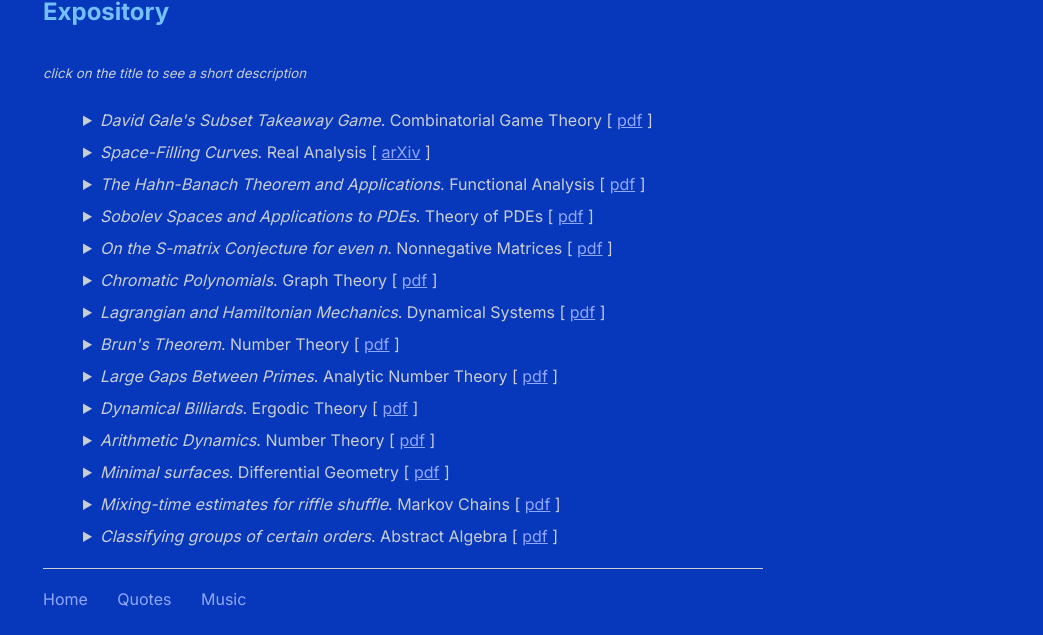
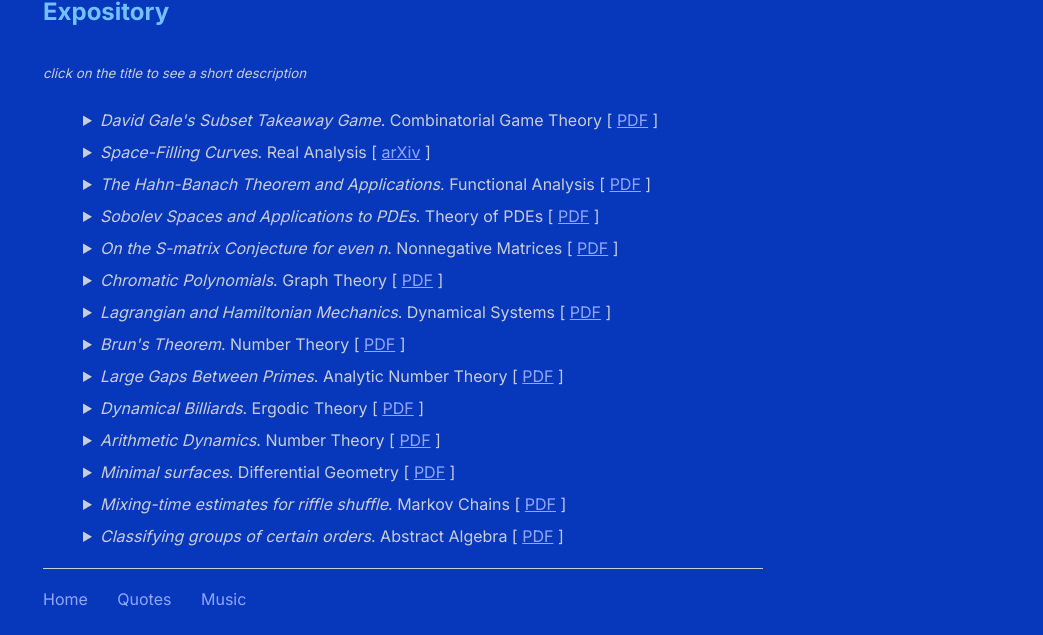
Before and after one commit to shihankanungo/shihankanungo.github.io, a Jekyll site: the page built from papers.md, in a window 1280 px wide. Shown: the part 1026-1661 px from the top of the page, without its empty margins (237-1280 px from the left). Built offline with Jekyll 4.4.1, drawn with Linux system fonts in a browser that asks for light colours.

Commit message:
Update papers.md

```diff
--- a/papers.md
+++ b/papers.md
@@ -35,7 +35,7 @@ title: Papers
 
 <ul> <li style="list-style-type: none;">
 <details>
-  <summary><i>David Gale's Subset Takeaway Game</i>. Combinatorial Game Theory [ <a href="subset-takeaway.pdf">pdf</a> ] </summary>
+  <summary><i>David Gale's Subset Takeaway Game</i>. Combinatorial Game Theory [ <a href="subset-takeaway.pdf">PDF</a> ] </summary>
   <small>We describe the natural interpretation of the game in terms of simplicial complexes, and the binary star reduction technique that shows that <i>Subset
   Takeaway</i> is a second player win for <i>n</i> < 7. We also look at Subset Takeway played on a graph, and compute the Grundy values for complete <i>n</i>-partite
   graphs and all bipartite graphs.<br></small><br>
@@ -50,49 +50,49 @@ title: Papers
 </details>
 
 <details>
-  <summary><i>The Hahn-Banach Theorem and Applications</i>. Functional Analysis [ <a href="hbt.pdf">pdf</a> ] </summary>
+  <summary><i>The Hahn-Banach Theorem and Applications</i>. Functional Analysis [ <a href="hbt.pdf">PDF</a> ] </summary>
   <small>We explore the Hahn–Banach Theorem’s foundational role in functional analysis and its critical applications in mathematical finance. Through both conceptual exposition and a worked example, we demonstrate how the theorem enables the extension of pricing functionals and underpins the existence of risk-neutral measures in arbitrage-free markets.<br></small><br>
 </details>
 
 <details>
-  <summary><i>Sobolev Spaces and Applications to PDEs</i>. Theory of PDEs [ <a href="sobolev.pdf">pdf</a> ] </summary>
+  <summary><i>Sobolev Spaces and Applications to PDEs</i>. Theory of PDEs [ <a href="sobolev.pdf">PDF</a> ] </summary>
   <small>We provide an introduction to Sobolev spaces, a foundational concept in modern analysis and the theory of partial differential equations (PDEs). These spaces are useful for studying, among other things, the well-posedness of partial differential equations and their approximation using finite elements. We begin with a historical overview, tracing the development of weak derivatives and the shift from classical to variational formulations of PDEs. After establishing the basic definitions and presenting key examples, we survey central theorems such as the Sobolev Embedding Theorem and Rellich's Theorem, emphasizing their significance in ensuring existence, uniqueness, and regularity of solutions. Finally, we discuss a classic application to PDEs, the Elliptic Regularity Theorem. We aim to provide a self-contained and accessible introduction for students with a background in real analysis and the theory of PDEs.<br></small><br>
 </details>
 
 <details>
-  <summary><i>On the S-matrix Conjecture for even n</i>. Nonnegative Matrices [ <a href="smatrix.pdf">pdf</a> ] </summary>
+  <summary><i>On the S-matrix Conjecture for even n</i>. Nonnegative Matrices [ <a href="smatrix.pdf">PDF</a> ] </summary>
   <small>Motivated with a problem in spectroscopy, Sloane and Harwit conjectured in 1976 what is the minimal Frobenius norm of the inverse of a matrix having all entries from the interval [0,1]. This is known as the <i>S</i>-matrix conjecture. In 1987, Cheng proved their conjecture in the case of odd dimensions, while for even dimensions he obtained a slightly weaker lower bound for the norm. In this report we discuss Frankel and Urschel's proof of the <i>S</i>-matrix conjecture for all even <i>n</i> larger than a small constant.<br></small><br>
 </details>
 
 <details>
-  <summary><i>Chromatic Polynomials</i>. Graph Theory [ <a href="chromatic-polynomials.pdf">pdf</a> ] </summary>
+  <summary><i>Chromatic Polynomials</i>. Graph Theory [ <a href="chromatic-polynomials.pdf">PDF</a> ] </summary>
   <small>A general introduction to the theory of chromatic polynomials. We derive their salient properties, and describe some practicaI methods for computing them. We
   briefly discuss the connection between the theory of chromatic polynomials and map coloring problems.<br></small><br>
 </details>
 
 <details>
-  <summary><i>Lagrangian and Hamiltonian Mechanics</i>. Dynamical Systems [ <a href="lhd.pdf">pdf</a> ] </summary>
+  <summary><i>Lagrangian and Hamiltonian Mechanics</i>. Dynamical Systems [ <a href="lhd.pdf">PDF</a> ] </summary>
   <small>we discuss the basics of Lagrangian and Hamiltonian dynamics. We derive the Euler-Lagrange equations fro D’Alembert’s principle, show that they are equivalent to
   Hamilton’s principle of least actions, and finally use them to derive Hamilton’s equations. We also provide some examples to illustrate the use of Lagrangian and
   Hamiltonian dynamics.<br></small><br>
 </details>
 
 <details>
-  <summary><i>Brun's Theorem</i>. Number Theory [ <a href="brun.pdf">pdf</a> ] </summary>
+  <summary><i>Brun's Theorem</i>. Number Theory [ <a href="brun.pdf">PDF</a> ] </summary>
   <small>The mathematician Viggo Brun was born in Sweden in 1885. He is known for his outstanding contributions to the field of number theory. In his early career, Brun
   focused on analytic number theory and prime number theory. One of his most famous achievements was Brun’s theorem in 1915, which gave an upper bound on the distance
   between prime numbers.<br></small><br>
 </details>
 
 <details>
-  <summary><i>Large Gaps Between Primes</i>. Analytic Number Theory [ <a href="http://simonrs.com/eulercircle/analyticnt2024/shihan-largegaps.pdf">pdf</a> ] </summary>
+  <summary><i>Large Gaps Between Primes</i>. Analytic Number Theory [ <a href="http://simonrs.com/eulercircle/analyticnt2024/shihan-largegaps.pdf">PDF</a> ] </summary>
   <small>We give a summary of the upper bounds that have been obtained for the maximal prime gap, <i>G(x)</i>, over the last century, particularly Rankin’s lower bound,
   and the improvement to it discovered independently by Ford-Green-Konyagin-Tao and Maynard in 2014. We go over a sketch of Rankin’s, Ford-Green-Konyagin-Tao’s, and
   Maynard’s proofs of their bounds, omitting technical details but still presenting the main ideas.<br></small><br>
 </details>
 
 <details>
-  <summary><i>Dynamical Billiards</i>. Ergodic Theory [ <a href="http://simonrs.com/eulercircle/ergodic2024/shihan-billiards.pdf">pdf</a> ] </summary>
+  <summary><i>Dynamical Billiards</i>. Ergodic Theory [ <a href="http://simonrs.com/eulercircle/ergodic2024/shihan-billiards.pdf">PDF</a> ] </summary>
   <small>The field of dynamical billiards studies the motion of a ball bouncing within a billiard table, which is bounded by a smooth, closed curve. The ball's movement
   adheres to two key properties: it always travels in a straight line, and the angle of incidence equals the angle of reflection at the boundary. The latter property is an
   empirical observation from physics. In this paper, we analyze the dynamics of various billiard tables in <b>R</b><sup>2</sup>, employing Euclidean geometric methods to
@@ -103,7 +103,7 @@ title: Papers
 </details>
 
 <details>
-  <summary><i>Arithmetic Dynamics</i>. Number Theory [ <a href="http://simonrs.com/eulercircle/nt2023/shihan-arithdyn.pdf">pdf</a> ] </summary>
+  <summary><i>Arithmetic Dynamics</i>. Number Theory [ <a href="http://simonrs.com/eulercircle/nt2023/shihan-arithdyn.pdf">PDF</a> ] </summary>
   <small>We explore the field of arithmetic dynamics, which lies at the intersection of discrete dynamical systems and number theory. Discrete dynamical systems focus on
   the iterative behavior of functions, while number theory examines the properties of integers. Combining these two areas gives rise to arithmetic dynamics, where we
   investigate the number-theoretic properties of orbits of integers and rational numbers under the iteration of polynomials and rational functions. The core idea of
@@ -113,7 +113,7 @@ title: Papers
 </details>
 
 <details>
-  <summary><i>Minimal surfaces</i>. Differential Geometry [ <a href="http://simonrs.com/eulercircle/diffgeo/shihan-minimal.pdf">pdf</a> ] </summary>
+  <summary><i>Minimal surfaces</i>. Differential Geometry [ <a href="http://simonrs.com/eulercircle/diffgeo/shihan-minimal.pdf">PDF</a> ] </summary>
   <small>We introduce the theory of minimal surfaces. In the chapter on Geodesics, we considered the problem of finding the shortest distance between two points. We
   investigate the higher dimensional analogue of this, where we find ways to construct a surface of "minimal" area with a given boundary. Such surfaces can be represented
   by soap films, where the surface tension of the film ensures that it attains a shape with the minimal surface area. Minimal surfaces can be found in anything from the
@@ -121,13 +121,13 @@ title: Papers
 </details>
 
 <details>
-  <summary><i>Mixing-time estimates for riffle shuffle</i>. Markov Chains [ <a href="http://simonrs.com/eulercircle/markovchains/shihan-riffle.pdf">pdf</a> ] </summary>
+  <summary><i>Mixing-time estimates for riffle shuffle</i>. Markov Chains [ <a href="http://simonrs.com/eulercircle/markovchains/shihan-riffle.pdf">PDF</a> ] </summary>
   <small>We talk about one of the most well-known shuffling methods, called the <i>riffle shuffle</i> or <i>dovetail shuffle</i>. We are interested in the number of
   shuffles that will make the deck of <i>n</i> cards well-mixed, or <i>close</i> to uniformly random.<br></small><br>
 </details>
 
 <details>
-  <summary><i>Classifying groups of certain orders</i>. Abstract Algebra [ <a href="http://simonrs.com/eulercircle/algebra2020/shihan-orders.pdf">pdf</a> ] </summary>
+  <summary><i>Classifying groups of certain orders</i>. Abstract Algebra [ <a href="http://simonrs.com/eulercircle/algebra2020/shihan-orders.pdf">PDF</a> ] </summary>
   <small>We first discuss the question of which integers <i>n</i> have exactly one group of order <i>n</i>, namely the cyclic group <b>Z</b>/<i>n</i><b>Z</b>. We will see
   that these are the integers that are relatively prime to the Euler totient function &phi;(<i>n</i>). Then we discuss how many groups there are of order <i>p</i>
   <sup>3</sup> for each prime <i>p</i>. We end with a couple of interesting results and conjectures pertaining to groups of squarefree order.<br></small><br>
```
